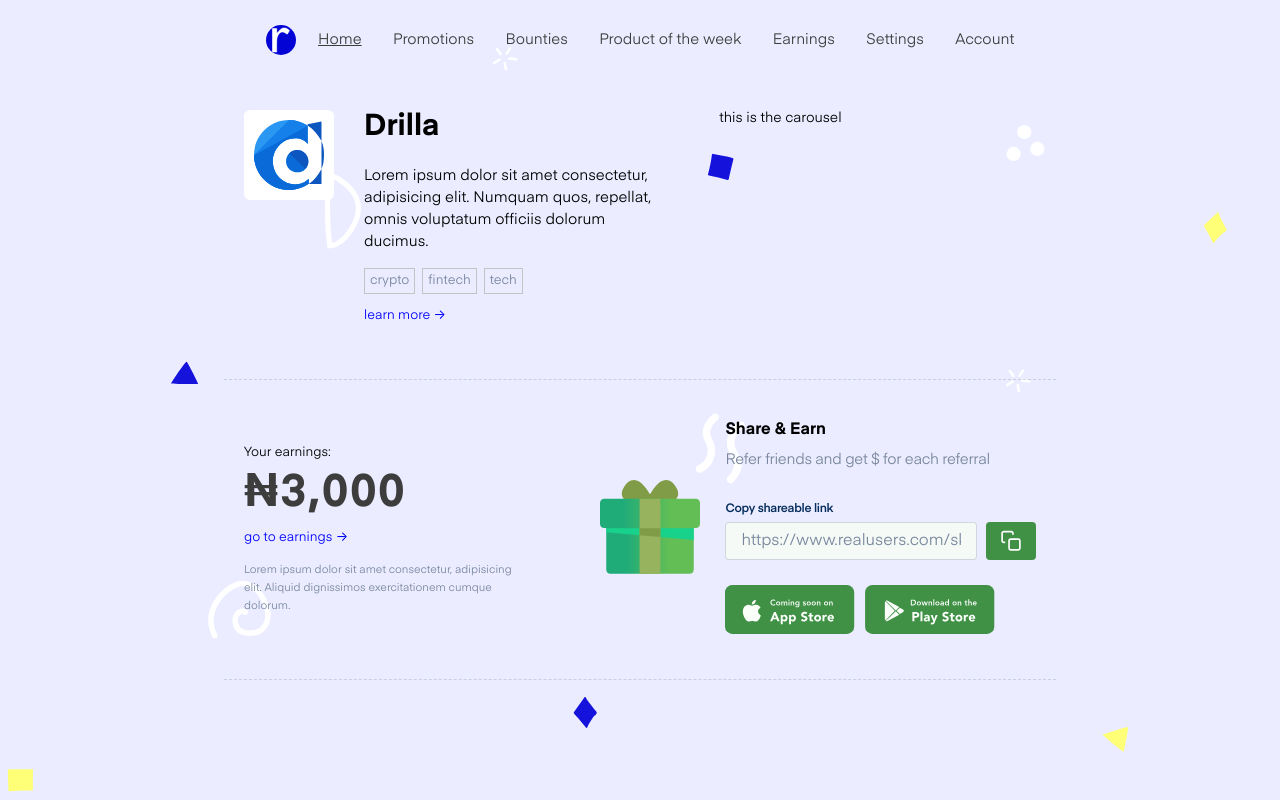
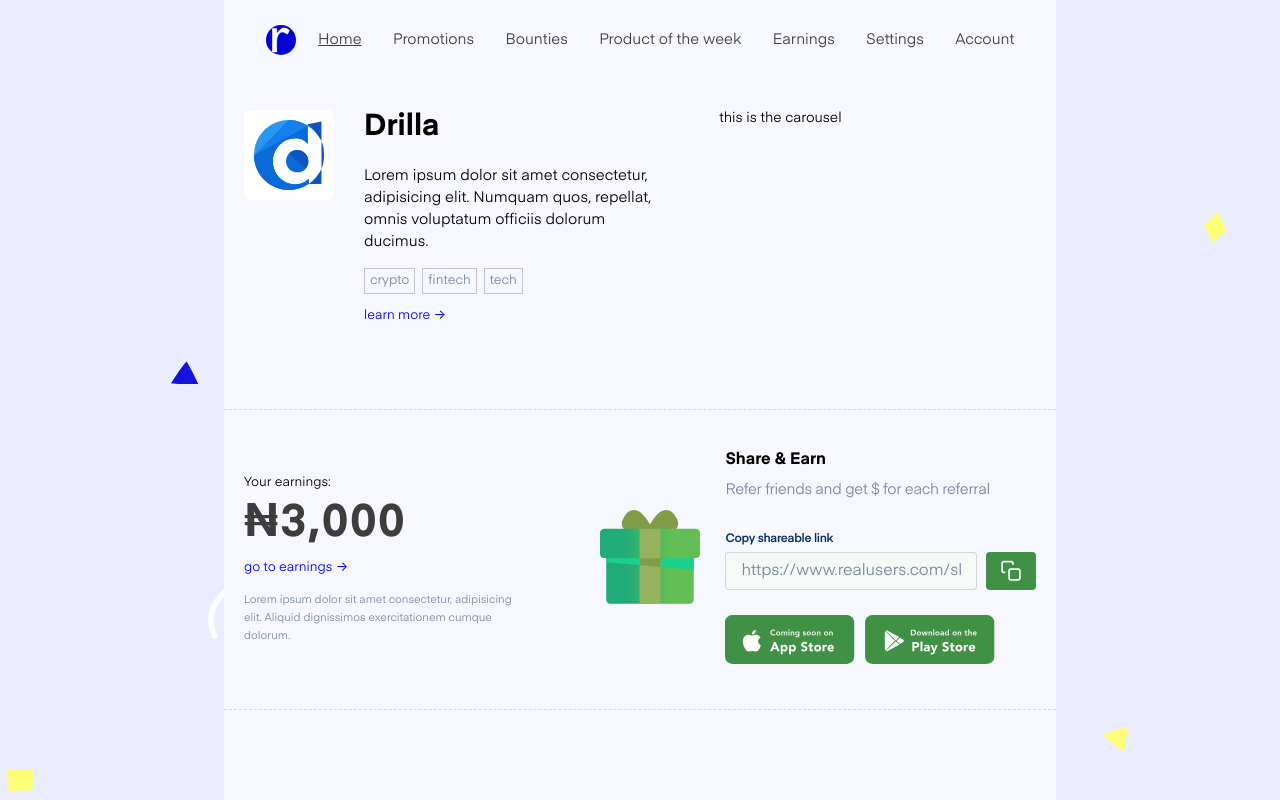
Before and after one commit to nwanguma/realusers, a React (Create React App) app: page /dashboard in a window 1280 px wide. Shown: the top 800 px of the page. Built offline with nearby package versions, Linux system fonts and the light colour scheme.

Commit message:
style overview

```diff
--- a/src/features/dashboard/index.js
+++ b/src/features/dashboard/index.js
@@ -15,10 +15,12 @@
 const DashboardContentWrapper = styled.div`
   width: 65%;
   margin: 0 auto;
+  background-color: #f7f7ff;
 `;
 
 const ContentWrapper = styled.div`
   min-height: 100vh;
+  padding-top: 3rem;
 `;
 
 const Dashboard = () => {
--- a/src/features/overview/index.js
+++ b/src/features/overview/index.js
@@ -20,7 +20,6 @@
 const SectionSpotlight = styled(Section)`
   display: flex;
   justify-content: space-between;
-  padding-top: 3rem;
   padding-bottom: 1rem;
 `;
 
```
Also changed, not shown: 1 other file (tests, documents, lock files or other folders).
